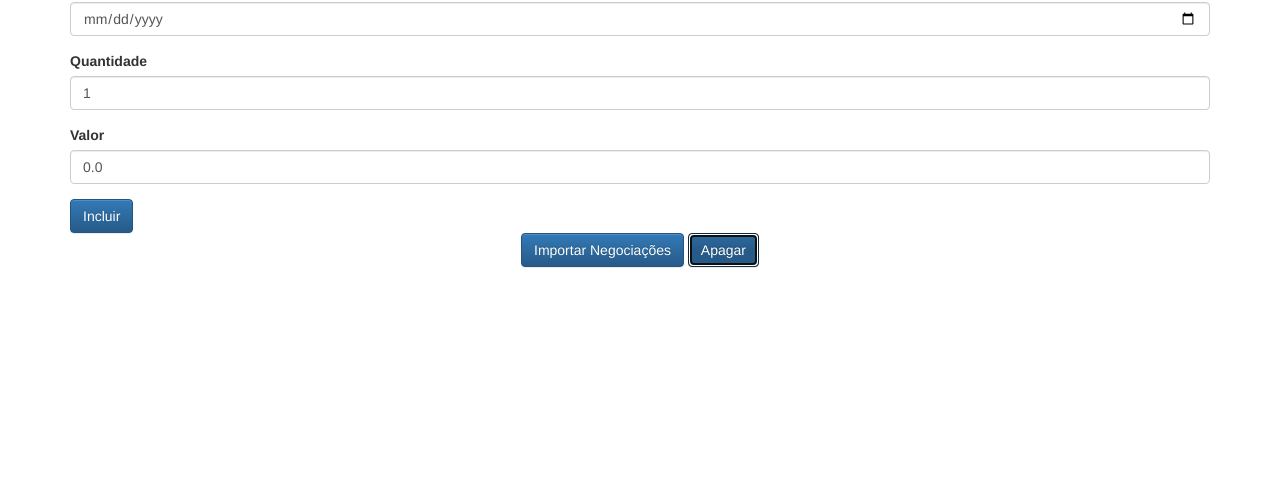
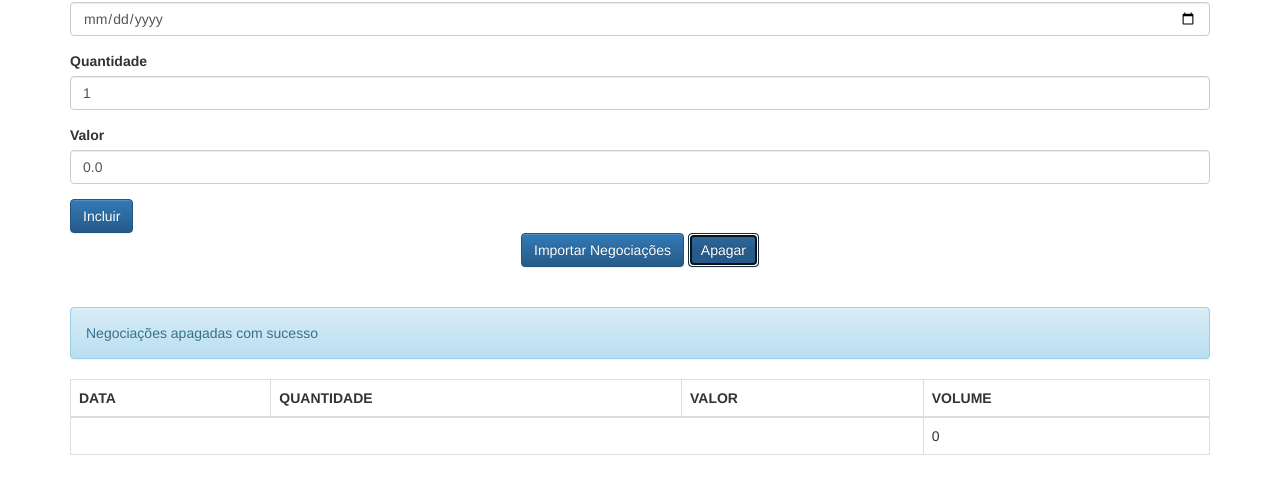
Before and after one commit to jhonnatanricardo/javascript-advanced, a plain HTML site: page client/index.html in a window 1280 px wide. Both pictures are taken after a click on the button "Apagar". Shown: the part 93-586 px from the top of the page. Drawn offline with Linux system fonts and the light colour scheme.

Commit message:
Lesson 3, part 2

```diff
--- a/client/index.html
+++ b/client/index.html
@@ -35,7 +35,7 @@
         <button class="btn btn-primary text-center" type="button">
             Importar Negociações
         </button>
-        <button onclick="negociacaoController.remove()" class="btn btn-primary text-center" type="button">
+        <button onclick="negociacaoController.apaga()" class="btn btn-primary text-center" type="button">
             Apagar
         </button>
     </div>
@@ -52,6 +52,8 @@
     <script src="js/app/views/NegociacoesView.js"></script>
     <script src="js/app/models/Mensagem.js"></script>
     <script src="js/app/views/MensagemView.js"></script>
+    <script src="js/app/services/ProxyFactory.js"></script>
+    <script src="js/app/helpers/Bind.js"></script>
     <script>
         let negociacaoController = new NegociacaoController();
     </script>
--- /dev/null
+++ b/client/js/app/helpers/Bind.js
@@ -0,0 +1,12 @@
+class Bind {
+
+    constructor(model, view, ...props){
+        let proxy = ProxyFactory.create(model, props, () => {
+            view.update(model);
+        });
+
+        view.update(model);
+
+        return proxy;
+    }
+}
--- a/client/js/app/models/ListaNegociacoes.js
+++ b/client/js/app/models/ListaNegociacoes.js
@@ -1,12 +1,10 @@
 class ListaNegociacoes {
-    constructor(armadilha){
+    constructor(){
         this._negociacoes = [];
-        this._armadilha = armadilha;
     }
 
     adiciona(negociacao){
         this._negociacoes.push(negociacao);
-        this._armadilha(this);
     }
 
     /**
@@ -18,6 +16,5 @@ class ListaNegociacoes {
 
     esvazia() {
         this._negociacoes = [];
-        this._armadilha(this);
     }
 }
--- /dev/null
+++ b/client/js/app/services/ProxyFactory.js
@@ -0,0 +1,35 @@
+class ProxyFactory {
+    static create(objeto, props, acao){
+        return new Proxy(objeto, {
+            get(target, prop, receiver){
+
+                if(props.includes(prop) && ProxyFactory._isFunction(target[prop])){
+                    return function(){
+                        console.log(`interceptando ${prop}`);
+                        Reflect.apply(target[prop], target, arguments);
+                        return acao(target);
+                    }
+                }
+
+                return Reflect.get(target, prop, receiver);
+            },
+
+            set(target, prop, value, receiver){
+
+                console.log(`interceptando propriedade ${prop}`);
+
+                if(props.includes(prop)){
+                    target[prop] = value;
+                    acao(target);
+                }
+
+                return Reflect.set(target, prop, value, receiver);
+
+            }
+        });
+    }
+
+    static _isFunction(func){
+        return (typeof(func)==(typeof(Function)));
+    }
+}
```
